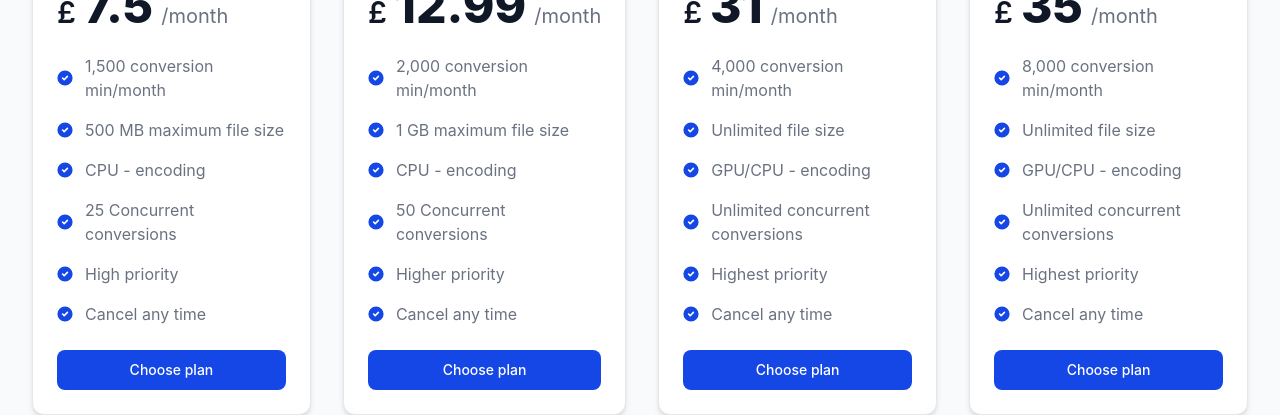
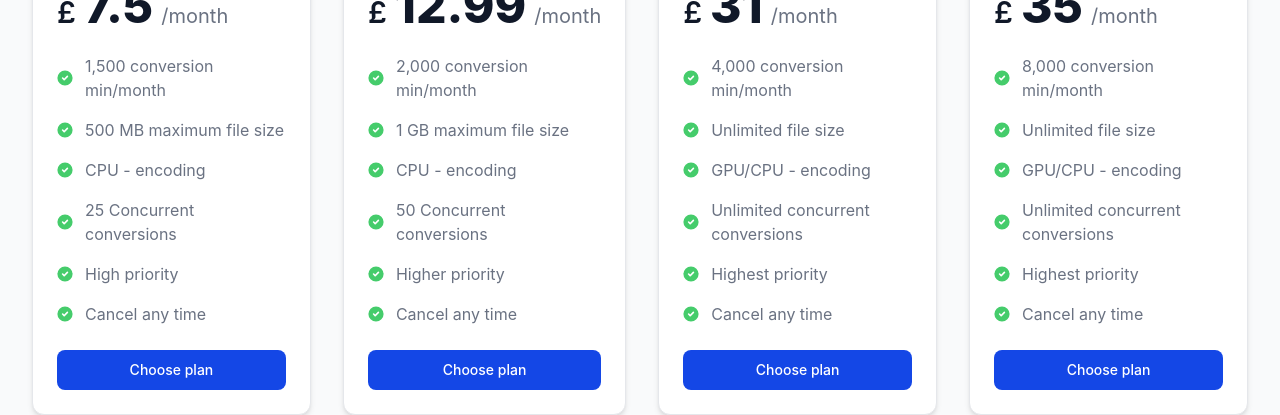
Before and after one commit to PawDevUK/filesconverto, a Next.js app: page /PremiumPrices in a window 1280 px wide. Shown: the part 236-651 px from the top of the page. Built offline with nearby package versions, Linux system fonts and the light colour scheme.

Commit message:
Added green to check icon.

```diff
--- a/app/components/ui/card.tsx
+++ b/app/components/ui/card.tsx
@@ -34,7 +34,8 @@ const PricingCard = (props: price_Plans) => {
 
 const CheckIcon = ({ active = false }: { active?: boolean }) => (
 	<svg
-		className={`h-4 w-4 shrink-0 ${active ? 'text-blue-700' : 'text-gray-400'}`}
+		className='h-4 w-4 shrink-0'
+		style={active ? { color: 'var(--color-primary)' } : { color: '#9ca3af' }} // #9ca3af is Tailwind's gray-400
 		aria-hidden='true'
 		xmlns='http://www.w3.org/2000/svg'
 		fill='currentColor'
```
